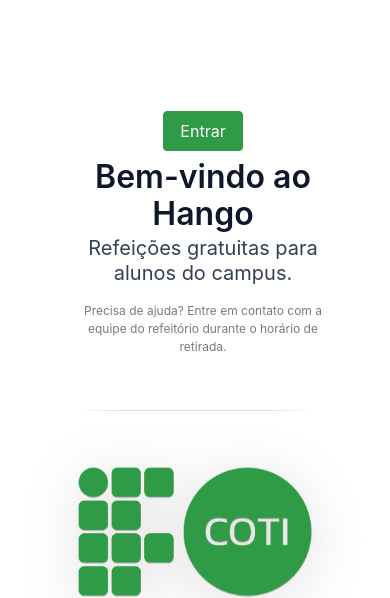
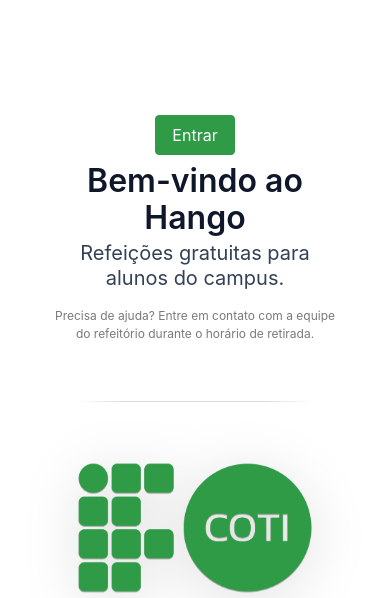
Before and after one commit to cotimacapa/hango, a Django app: page / in a window 390 px wide. Shown: the part 61-659 px from the top of the page. Run offline with Django 5.2, Linux system fonts and the light colour scheme; some web fonts are replaced.

Commit message:
Padding ajustado em itens da splash

```diff
--- a/static/css/styles.css
+++ b/static/css/styles.css
@@ -420,7 +420,7 @@ html[data-theme="dark"] .table a:hover {
 
 /* Small screens: lighten padding without changing layout */
 @media (max-width: 900px){
-  .splash-right { padding-left: 1rem; max-width: 62ch; }
+  .splash-right { padding-left: 0rem; max-width: 62ch; }
 }
 
 /* Splash — fix text colors for proper contrast (light & dark) */
```
